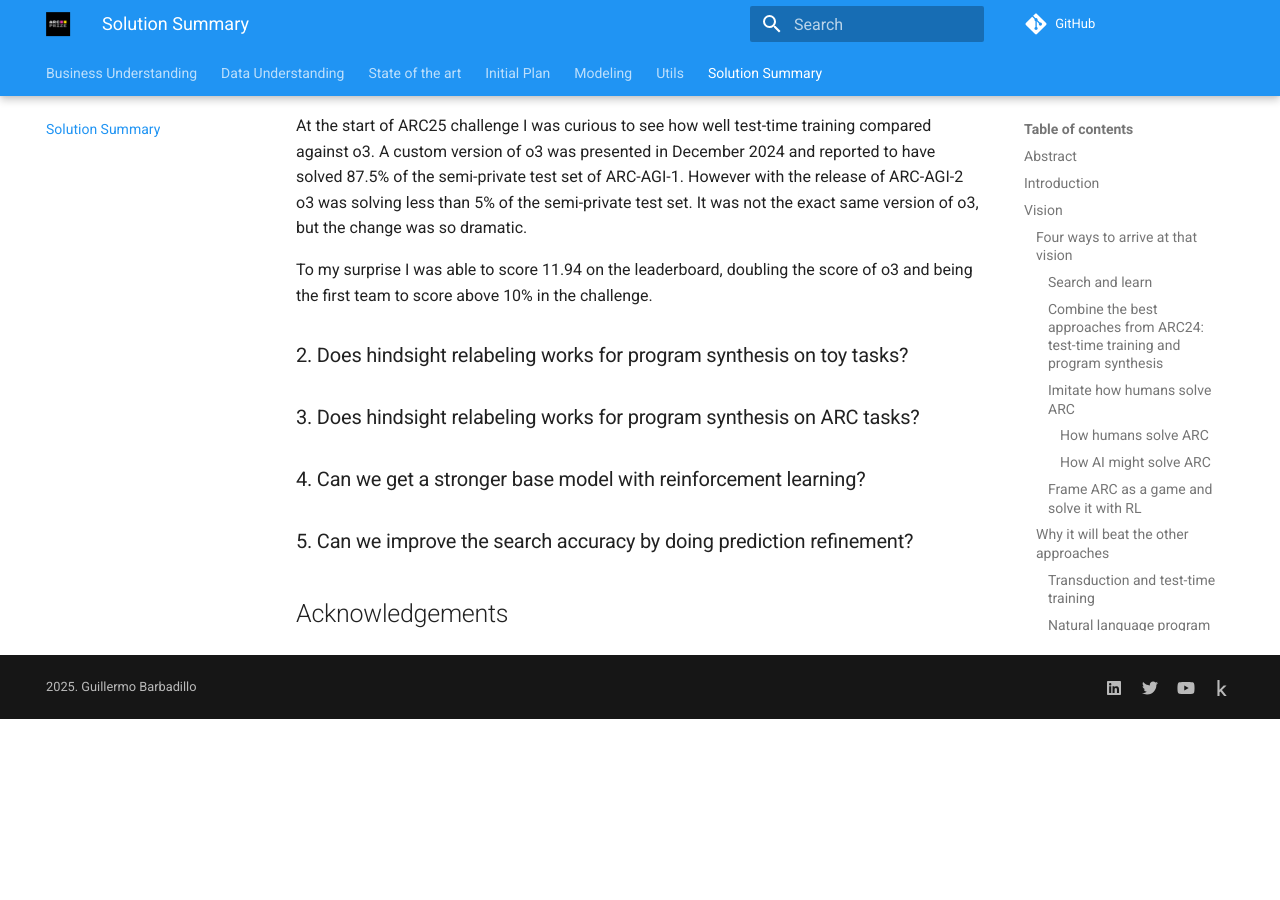
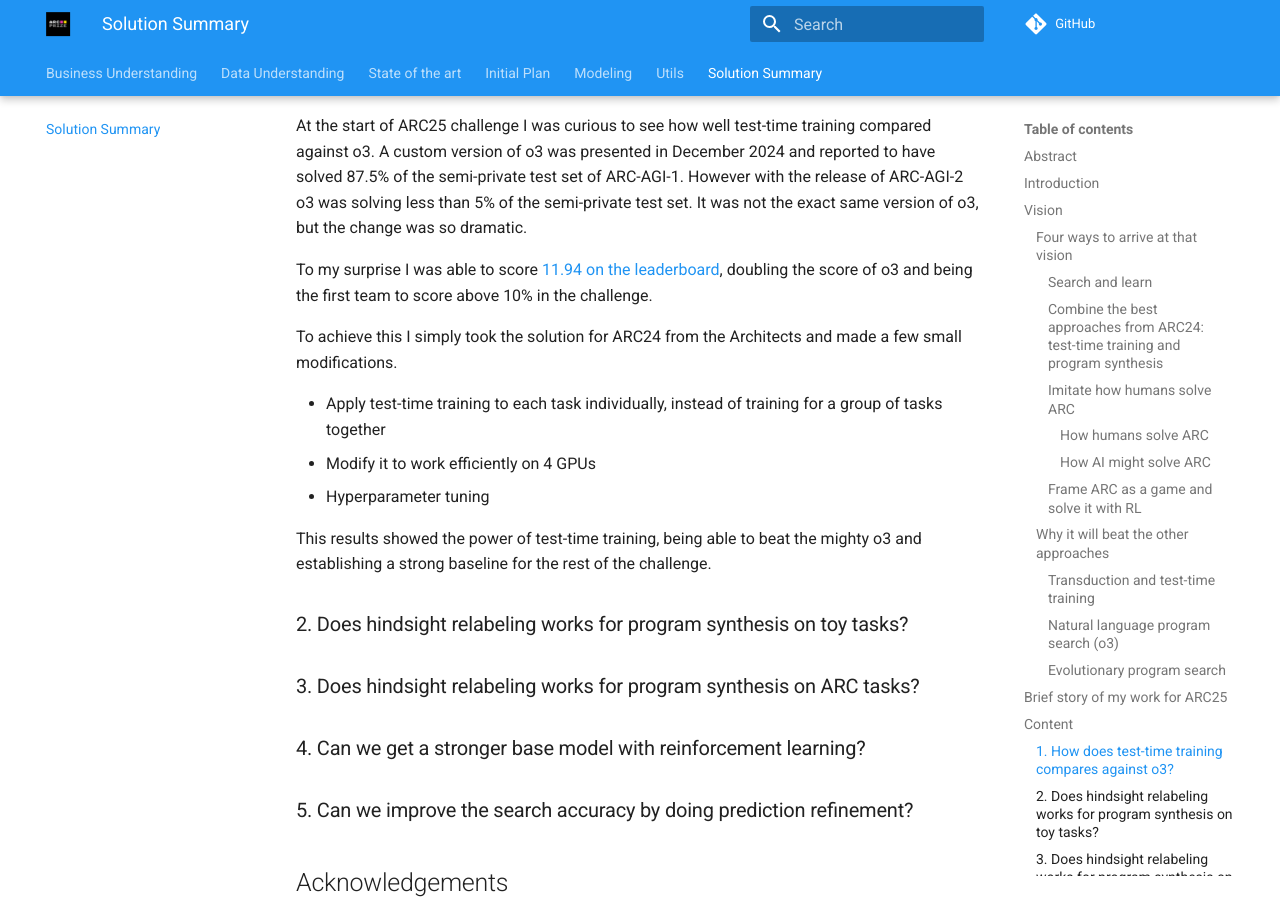
Before and after one commit to ironbar/arc25, an MkDocs documentation site: the page built from docs/05_Solution_Summary.md, in a window 1280 px wide and 900 px high, scrolled down 6420 px. Built offline with MkDocs 1.6.1 and Material for MkDocs 9.7.7, drawn with Linux system fonts in a browser that asks for light colours; comment, search, counter and statistics services are not loaded; before the commit the page ends 7139 px from its top, so only the background shows below that.

Commit message:
documented first steps in the challenge

```diff
--- a/docs/05_Solution_Summary.md
+++ b/docs/05_Solution_Summary.md
@@ -198,9 +198,17 @@ compared against o3. A custom version of o3 was presented in December 2024 and r
 of ARC-AGI-2 o3 was solving less than 5% of the semi-private test set. It was not
 the exact same version of o3, but the change was so dramatic.
 
-To my surprise I was able to score 11.94 on the leaderboard, doubling the score of o3
+To my surprise I was able to score [11.94 on the leaderboard](https://www.kaggle.com/code/ironbar/the-architects-single-task-ttt?scriptVersionId=234515350), doubling the score of o3
 and being the first team to score above 10% in the challenge.
 
+To achieve this I simply took the solution for ARC24 from the Architects and made
+a few small modifications.
+
+- Apply test-time training to each task individually, instead of training for a group of tasks together
+- Modify it to work efficiently on 4 GPUs
+- Hyperparameter tuning
+
+This results showed the power of test-time training, being able to beat the mighty o3 and establishing a strong baseline for the rest of the challenge.
 
 ### 2. Does hindsight relabeling works for program synthesis on toy tasks?
 
```
Also changed, not shown: docs/modeling/Iteration_01_architects_baseline.md (+1 -1 lines).
